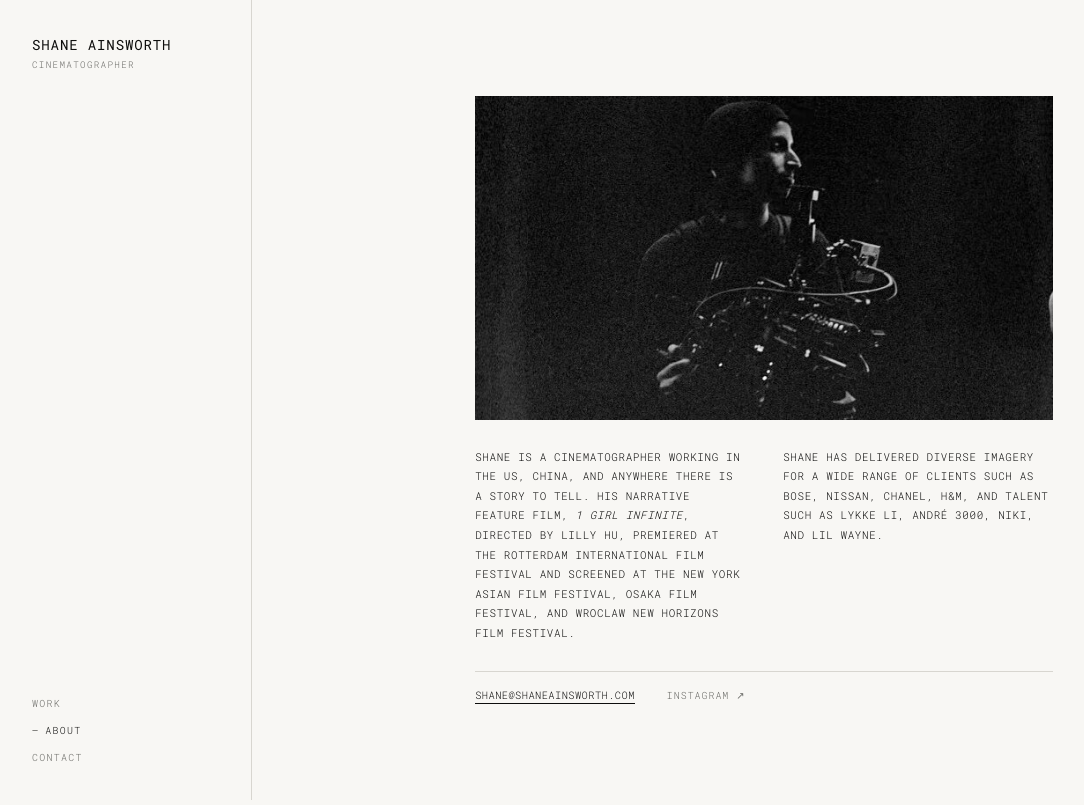
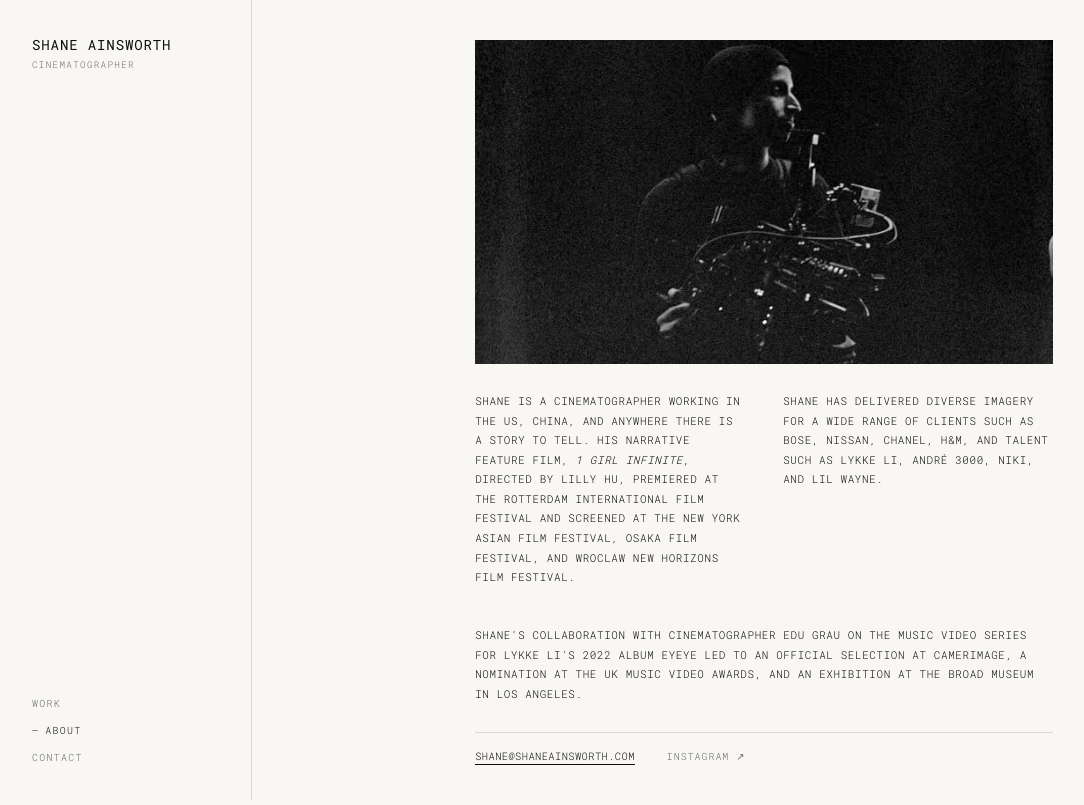
Before and after one commit to g4dd4f1/shaneainsworth, a Next.js app: page /about in a window 1280 px wide. Shown: the whole page, without its empty margins (4-1088 px from the left). Built offline with nearby package versions, Linux system fonts and the light colour scheme.

Commit message:
Add EYEYE bio paragraph

```diff
--- a/app/about/about.module.css
+++ b/app/about/about.module.css
@@ -46,6 +46,10 @@
 
 .bio p {
   margin: 0;
+}
+
+.bio p:last-child {
+  grid-column: 1 / -1;
 }
 
 .bio em {
--- a/app/about/page.js
+++ b/app/about/page.js
@@ -35,6 +35,11 @@ export default function About() {
               Shane has delivered diverse imagery for a wide range of clients such as Bose, Nissan,
               Chanel, H&amp;M, and talent such as Lykke Li, André 3000, Niki, and Lil Wayne.
             </p>
+            <p>
+              Shane's collaboration with cinematographer Edu Grau on the music video series for Lykke Li's
+              2022 album EYEYE led to an official selection at CAMERIMAGE, a nomination at the UK Music
+              Video Awards, and an exhibition at the BROAD MUSEUM in Los Angeles.
+            </p>
           </div>
 
           <div className={styles.contact}>
```
